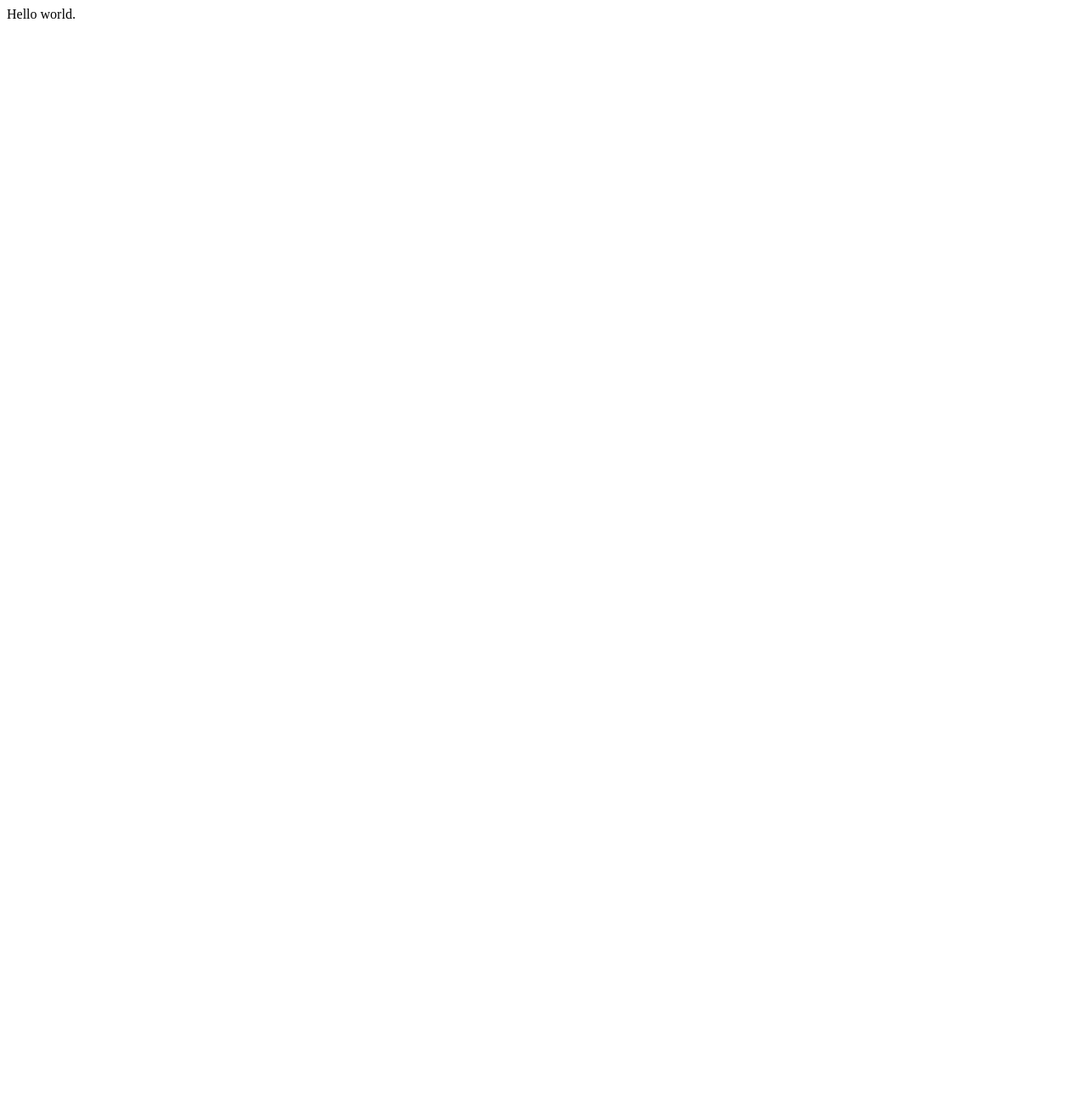
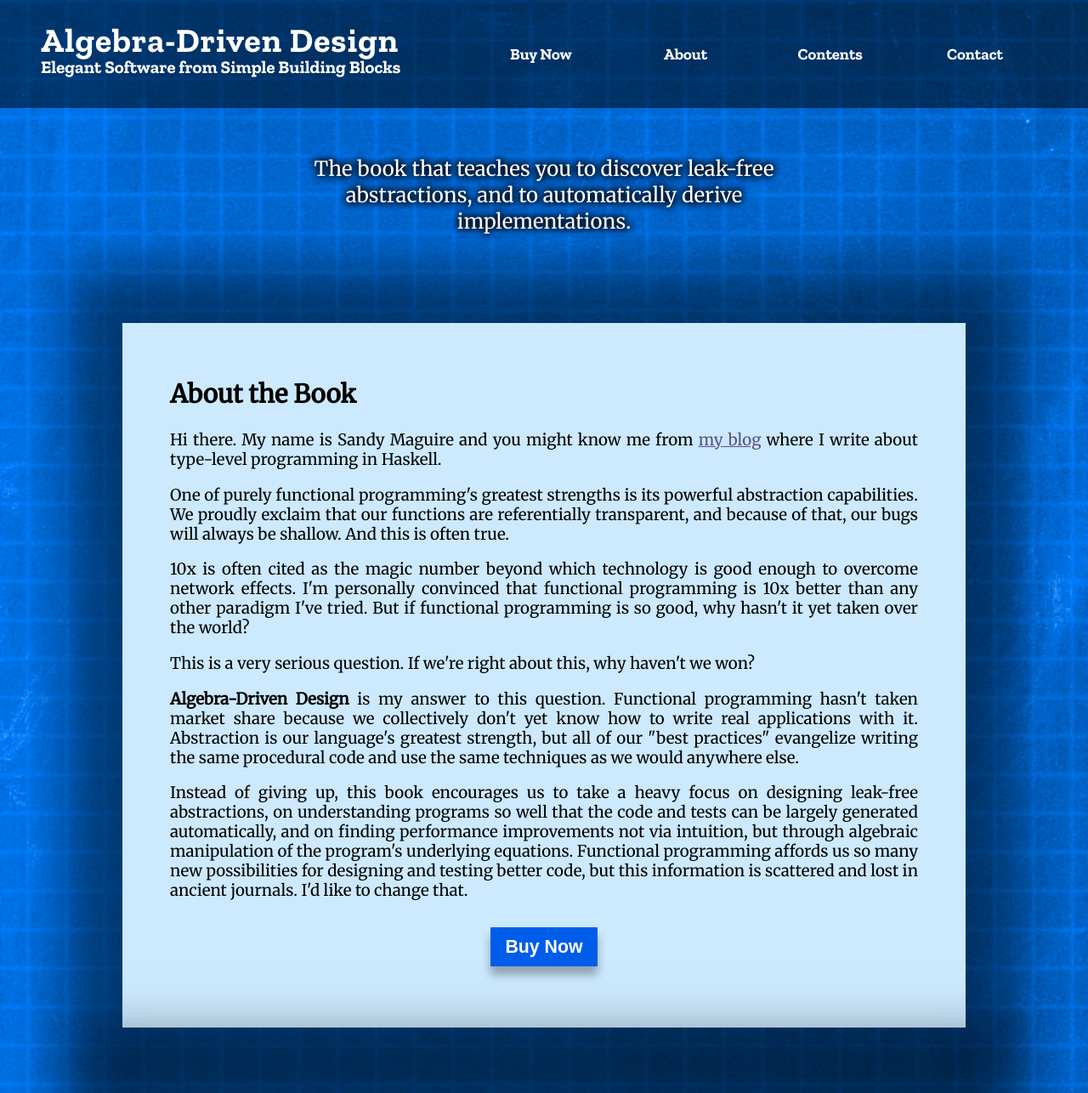
Before and after one commit to isovector/algebra-driven-design, a plain HTML site: page docs/index.html in a window 1280 px wide. Shown: the top 1286 px of the page at 85% size. Before the commit the page ends 800 px from the top, so only its background shows below. Drawn offline with nearby package versions, Linux system fonts and the light colour scheme.

Commit message:
fix website yo

```diff
--- a/docs/index.html
+++ b/docs/index.html
@@ -1 +1,116 @@
-Hello world.
+<html>
+  <head>
+    <title>Algebra-Driven Design: Elegant Software from Simple Building Blocks</title>
+    <link href="https://fonts.googleapis.com/css?family=Cabin|Merriweather" rel="stylesheet">
+    <link href="https://fonts.googleapis.com/css2?family=Zilla+Slab:wght@700&display=swap" rel="stylesheet">
+    <link href="style.css" rel="stylesheet">
+  </head>
+  <body>
+    <header>
+      <div class="logo">
+        <a href="http://thinkingwithtypes.com"><h1>Algebra-Driven Design</h1><h2>Elegant Software from Simple Building Blocks</h2></a>
+      </div>
+      <nav>
+        <ul>
+          <li><a href="https://leanpub.com/algebra-driven-design/">Buy Now</a></li>
+          <li><a href="#about">About</a></li>
+          <li><a href="#contents">Contents</a></li>
+          <!-- <li>Reviews</li> -->
+          <li><a href="mailto:sandy@sandymaguire.me">Contact</a></li>
+        </ul>
+      </nav>
+    </header>
+    <div class="hero">
+      <h3>The book that teaches you to discover leak-free abstractions, and to automatically derive implementations.</h3>
+    </div>
+    <div class="content">
+
+
+      <div id="about">
+        <h2>About the Book</h2>
+        <p>
+        Hi there. My name is Sandy Maguire and you might know me from <a href="http://reasonablypolymorphic.com">my blog</a> where I write about type-level programming in Haskell.
+        </p>
+
+        <p>One of purely functional programming's greatest strengths is its
+        powerful abstraction capabilities. We proudly exclaim that our
+        functions are referentially transparent, and because of that, our bugs
+        will always be shallow. And this is often true.</p>
+
+        <p>10x is often cited as the magic number beyond which technology is
+        good enough to overcome network effects. I'm personally convinced that
+        functional programming is 10x better than any other paradigm I've
+        tried. But if functional programming is so good, why hasn't it yet
+        taken over the world?</p>
+
+        <p>This is a very serious question. If we're right about this, why
+        haven't we won?</p>
+
+        <p><strong>Algebra-Driven Design</strong> is my answer to this
+        question. Functional programming hasn't taken market share because we
+        collectively don't yet know how to write real applications with it.
+        Abstraction is our language's greatest strength, but all of our "best
+        practices" evangelize writing the same procedural code and use the same
+        techniques as we would anywhere else.</p>
+
+        <p>Instead of giving up, this book encourages us to take a heavy focus
+        on designing leak-free abstractions, on understanding programs so well
+        that the code and tests can be largely generated automatically, and on
+        finding performance improvements not via intuition, but through
+        algebraic manipulation of the program's underlying equations.
+        Functional programming affords us so many new possibilities for
+        designing and testing better code, but this information is scattered
+        and lost in ancient journals. I'd like to change that.</p>
+
+        <form>
+          <button id="buy" formaction="https://leanpub.com/algebra-driven-design/">Buy Now</button>
+        </form>
+      </div>
+
+      <div id="contents">
+        <h2>What You'll Learn</h2>
+        <div class="learn">
+          <div>
+            <h4>Techniques</h4>
+            <ul>
+              <li>Specifying Laws</li>
+              <li>Equational Reasoning</li>
+              <li>Giving Denotational Semantics</li>
+              <li>Constructors and Observations</li>
+              <li>Algebraic Initial Encodings</li>
+              <li>Immortalizing Model Semantics</li>
+            </ul>
+          </div>
+          <div>
+            <h4>Reference</h4>
+            <ul>
+              <li>Property-Based Testing</li>
+              <li>Effective Use of QuickSpec</li>
+              <li>Writing Good Generators</li>
+              <li>Debugging QuickCheck and QuickSpec</li>
+              <li>Interpreting Generated Laws</li>
+            </ul>
+          </div>
+          <div>
+            <h4>Intuition For</h4>
+            <ul>
+              <li>Algebras</li>
+              <li>Monoids</li>
+              <li>Groups</li>
+              <li>Semilattices</li>
+              <li>Annihilation</li>
+              <li>Distributivity</li>
+              <li>Idempotence</li>
+            </ul>
+          </div>
+        </div>
+
+        <p>
+        Interested, but not sure if it's for you? <a href="http://samples.leanpub.com/algebra-driven-design-sample.pdf">Read the first few chapters</a> and see what you think!
+        </p>
+      </div>
+
+
+    </div>
+  </body>
+</html>
--- /dev/null
+++ b/docs/style.css
@@ -0,0 +1,242 @@
+html {
+  margin: 0;
+  padding: 0;
+}
+
+/*
+p:first-letter {
+  float: left;
+  font-size: 54pt;
+  line-height: 54pt;
+  padding-top: 4px;
+  padding-right: 8px;
+  padding-left: 3px;
+}
+*/
+
+p {
+  font-size: 14pt;
+}
+@media only screen and (max-width: 956px) {
+  header {
+    flex-direction: column !important;
+    padding-left: 1em !important;
+    padding-right: 1em !important;
+  }
+
+  nav {
+    margin-top: 3em !important;
+  }
+
+  nav ul {
+    margin-left: 0 !important;
+  }
+
+
+div.learn {
+  flex-direction: column !important;
+}
+
+.content > div {
+  padding: 1em !important;
+  padding-top: 2.5em !important;
+}
+}
+
+button#buy {
+  display: block;
+  margin: 0 auto;
+  margin-top: 1.5em;
+  margin-bottom: inherit;
+  font-weight: bold;
+  color: white;
+  background: none;
+  background-color: #005dea;
+  border: 0;
+  border-radius: 0;
+  padding: 0.5em 0.8em;
+  font-size: 16pt;
+  cursor: pointer;
+  transform-style: preserve3d;
+  transition: 0.15s ease-in-out;
+  box-shadow: 0 10px 10px rgba(0, 0, 0, 0.3);
+}
+
+button#buy:hover {
+  transform: translateY(-2px);
+}
+
+button#buy:active {
+  transform: translateY(0);
+}
+
+body {
+  margin: 0;
+  padding: 0;
+  display: flex;
+  flex-direction: column;
+  background-image: url('bg.jpg');
+  background-position: 50% 0%;
+  background-size: cover;
+    font-family: 'Merriweather', serif;
+  background-color: #0043cc;
+}
+
+
+
+* {
+  -webkit-font-smoothing: antialiased;
+  -moz-osx-font-smoothing: grayscale;
+}
+
+
+.logo a {
+  text-decoration: none;
+  color: white;
+}
+
+header {
+  display: flex;
+  flex-direction: row;
+  color: white;
+  align-items: center;
+  font-family: 'Zilla Slab', serif;
+    padding: 3em;
+    background-color: rgba(0, 0, 0, 0.5);
+  /* box-shadow: 0 2em 4em 4em rgba(0, 0, 0, 0.5); */
+}
+
+div.content > div {
+  box-shadow: 0 0em 4em 4em rgba(0, 0, 0, 0.5);
+}
+
+div#contents {
+  margin-top: 5em;
+}
+
+nav {
+  flex: 1;
+  display: block;
+}
+
+nav ul {
+  list-style: none;
+  padding: 0;
+  margin: 0;
+  margin-left: 5em;
+  display: flex;
+  flex-direction: row;
+  justify-content: space-around;
+  align-items: center;
+  flex-grow: 1;
+}
+
+ul {
+  list-style: none;
+  padding: 0;
+  margin: 0;
+}
+
+div.learn {
+  display: flex;
+  text-align: left;
+  font-size: 12pt;
+  justify-content: space-between;
+  line-height: 20pt;
+  margin-bottom: 4em;
+}
+
+div.learn > * {
+  margin: 0 1em;
+}
+
+div.learn > div {
+  flex-basis: 0;
+  flex-grow: 1;
+  text-align: center;
+}
+
+nav ul > li {
+  display: inline-block;
+  width: 96px;
+  font-size: 14pt;
+  margin: 0px;
+  text-align: center;
+  line-height:26px;
+  font-weight: bold;
+}
+
+nav ul a {
+  text-decoration: none;
+  color: white;
+}
+
+a {
+  text-decoration: underline;
+  color: #5e5086;
+}
+
+nav ul a:hover {
+  text-decoration: underline;
+}
+
+.logo {
+    color: white;
+    flex-grow: 0;
+
+}
+
+.logo h1 {
+  padding: 0;
+  margin: 0;
+  line-height: 0pt;
+  font-size: 29.7pt;
+  letter-spacing: 1px;
+  font-weight: normal;
+}
+
+.logo h2 {
+  padding: 0;
+  margin: 0;
+  margin-top: 1.5em;
+  line-height: 0pt;
+  font-size: 15.6pt;
+  font-weight: normal;
+}
+
+.hero {
+  padding: 2em 0;
+  margin: 0 auto;
+  display: flex;
+  justify-content: center;
+  flex-direction: row;
+  color: white;
+  text-align: center;
+  max-width: 35em;
+  text-shadow: 0 0 10px black, 0 0 10px black, 0 0 10px black;
+}
+
+.content > div {
+  margin-top: 0;
+  background-color: #cce9fe;
+  padding: 3.5em;
+  padding-top: 2.5em;
+    margin-bottom: 5em;
+  max-width: 55em;
+}
+
+.content {
+  margin: 0 auto;
+  text-align: justify;
+  margin-top: 3em;
+}
+
+h2 {
+  font-size: 22pt;
+  padding-right: 2em;
+}
+
+h3 {
+  font-weight: normal;
+  font-size: 18pt;
+}
```
Also changed, not shown: docs/bg.jpg (added).
